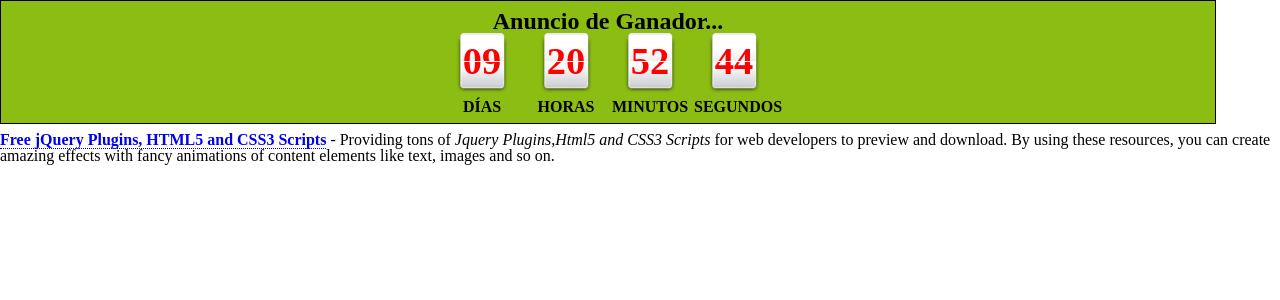
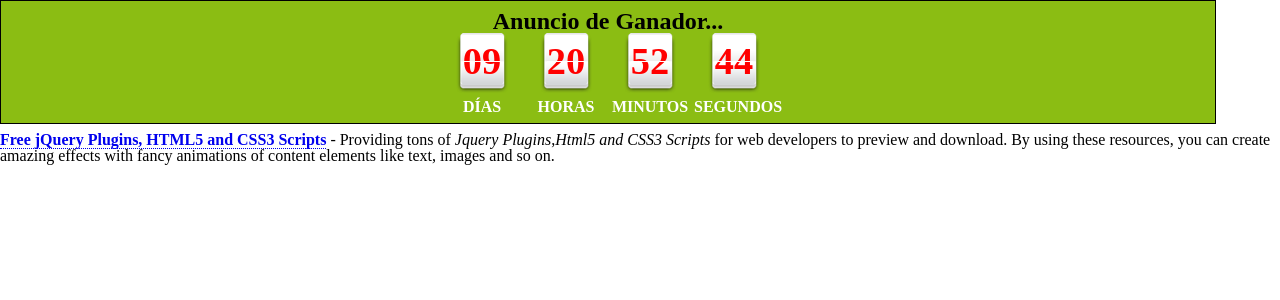
Before and after one commit to Kamillu/kamillu.github.io, a PHP site: page /Beautiful-jQuery-Countdown-Timer-Plugin/index.html in a window 1280 px wide. Shown: the top 300 px of the page. Run offline with PHP 8.4, Linux system fonts and the light colour scheme.

Commit message:
Update styles.css

```diff
--- a/Beautiful-jQuery-Countdown-Timer-Plugin/css/styles.css
+++ b/Beautiful-jQuery-Countdown-Timer-Plugin/css/styles.css
@@ -53,7 +53,7 @@ ul#countdown li p.timeRefSeconds {
   font-size: 0.7em;
 	font: inherit;
   font-weight: bold;
-  color: #000;
+  color: #fff;
   margin-top: 0.5em;
   text-transform: uppercase;
 
```
